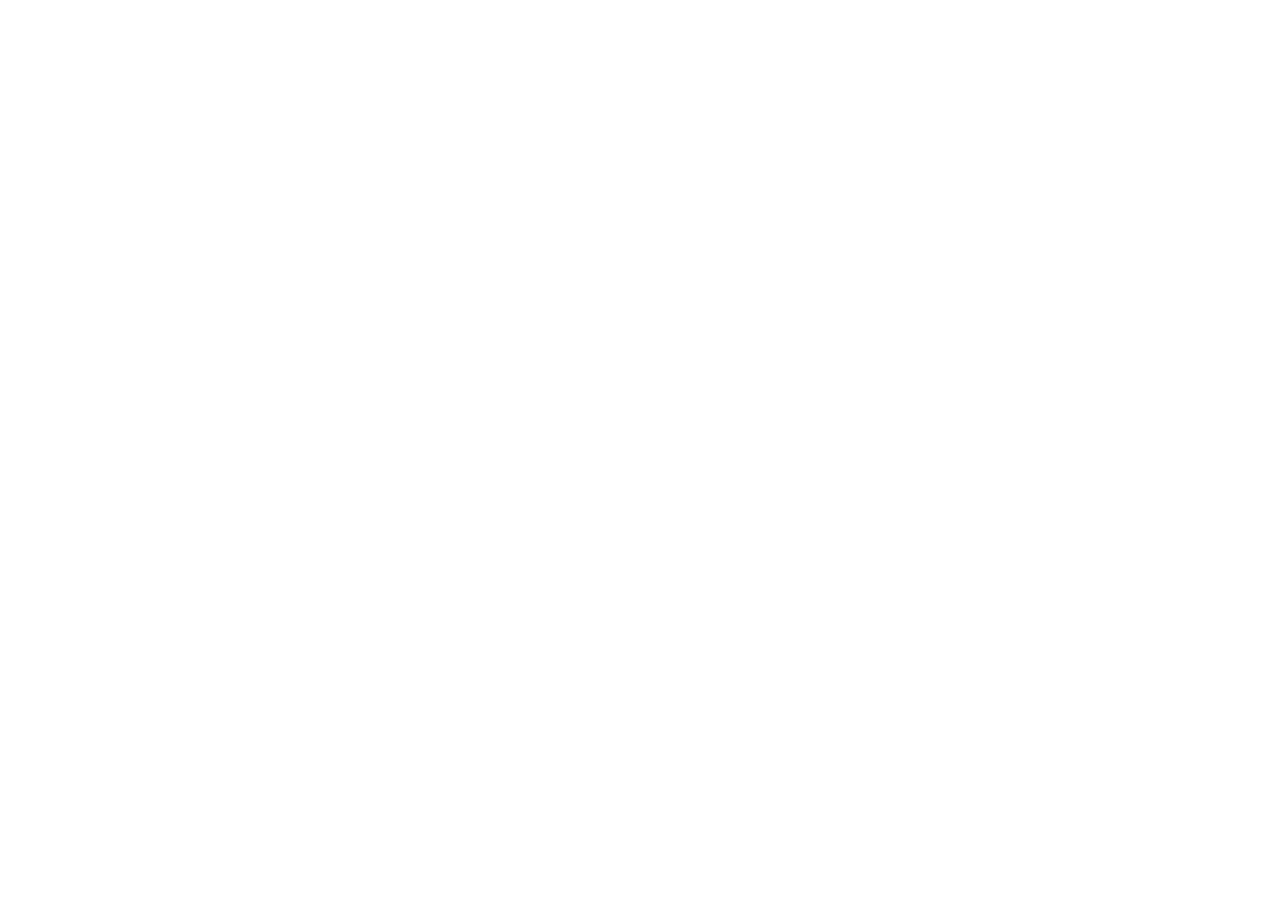
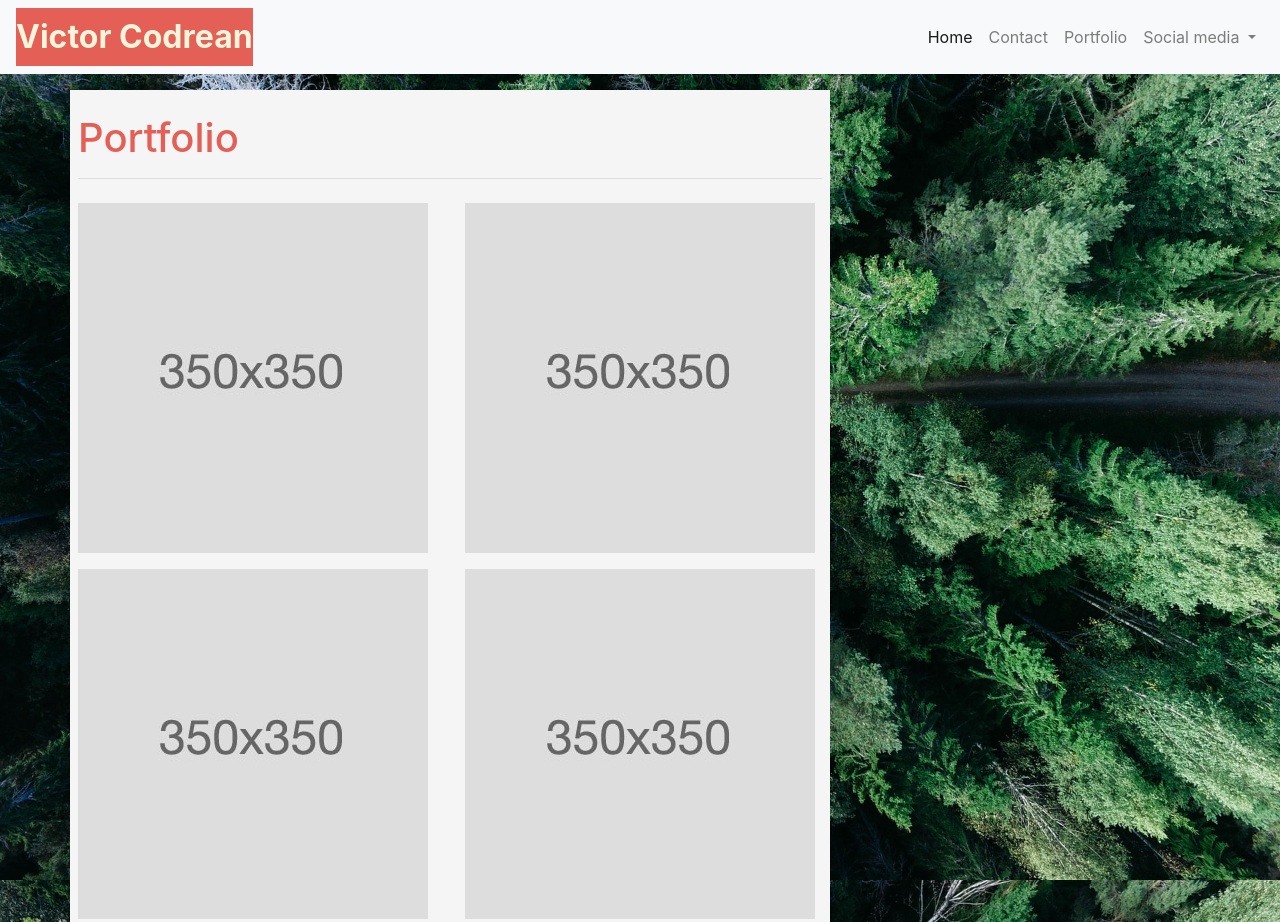
Before and after one commit to VictorCodrean/2_HW_responsive_portfolio, a plain HTML site: page portfolio.html in a window 1280 px wide. Shown: the top 922 px of the page. Before the commit the page ends 800 px from the top, so only its background shows below. Drawn offline with nearby package versions, Linux system fonts and the light colour scheme.

Commit message:
I've made all link pages to work. Added info in Portfolio section with images - made it to be responsive and followed  grid system

```diff
--- a/assets/css/style.css
+++ b/assets/css/style.css
@@ -13,12 +13,21 @@ body {
 
 #about-header {
     font-size: 2rem;
+    font-weight: bold;
+    background-color: #e45f56;
+    color: beige;
 }
-.victor-img {
-    width: 250px;
-    height: auto;
+
+.about-header {
+    color: #e45f56;
 }
 
 .about-background {
     background-color: whitesmoke;
 }
+
+@media screen and (max-width: 375px) {
+    h1.about-header {
+        font-size: 16px;
+    }
+}
--- a/contact.html
+++ b/contact.html
@@ -0,0 +1,48 @@
+<!DOCTYPE html>
+<html lang="en">
+<head>
+    <meta charset="UTF-8">
+    <meta name="viewport" content="width=device-width, initial-scale=1, shrink-to-fit=no">
+    <title>Victor's Portfolio</title>
+    <link rel="stylesheet" href="https://cdn.jsdelivr.net/npm/bootstrap@4.5.3/dist/css/bootstrap.min.css" integrity="sha384-TX8t27EcRE3e/ihU7zmQxVncDAy5uIKz4rEkgIXeMed4M0jlfIDPvg6uqKI2xXr2" crossorigin="anonymous">
+    <link rel="stylesheet" href="assets/css/style.css">
+</head>
+<body>
+    <header>
+        <nav class="navbar navbar-expand-lg navbar-light bg-light">
+            <!-- #about-header to make changes... -->
+            <a class="navbar-brand" id="about-header" href="index.html">Victor Codrean</a>
+            <button class="navbar-toggler" type="button" data-toggle="collapse" data-target="#navbarNavDropdown" aria-controls="navbarNavDropdown" aria-expanded="false" aria-label="Toggle navigation">
+              <span class="navbar-toggler-icon"></span>
+            </button>
+            <div class="collapse navbar-collapse" id="navbarNavDropdown">
+                 <!--  ml-auto: margin left (ul - goes on right side of Nav bar) -->
+               <ul class="navbar-nav ml-auto">
+                <li class="nav-item active">
+                  <a class="nav-link" href="index.html">Home <span class="sr-only">(current)</span></a>
+                </li>
+                <li class="nav-item">
+                  <a class="nav-link" href="contact.html">Contact</a>
+                </li>
+                <li class="nav-item">
+                  <a class="nav-link" href="portfolio.html">Portfolio</a>
+                </li>
+                <li class="nav-item dropdown">
+                  <a class="nav-link dropdown-toggle" href="#" id="navbarDropdownMenuLink" role="button" data-toggle="dropdown" aria-haspopup="true" aria-expanded="false">
+                    Social media
+                  </a>
+                  <div class="dropdown-menu" aria-labelledby="navbarDropdownMenuLink">
+                    <a class="dropdown-item" href="https://linkedin.com/in/victor-codrean" target="_blank">LinkedIn</a>
+                    <a class="dropdown-item" href="https://github.com/VictorCodrean" target="_blank">GitHub</a>
+                    <a class="dropdown-item" href="https://twitter.com/Victor_Codrean" target="_blank">Twitter</a>
+                  </div>
+                </li>
+              </ul>
+            </div>
+        </nav>
+    </header>
+        <!-- script for collapse navbar to work -->
+    <script src="https://code.jquery.com/jquery-3.5.1.slim.min.js" integrity="sha384-DfXdz2htPH0lsSSs5nCTpuj/zy4C+OGpamoFVy38MVBnE+IbbVYUew+OrCXaRkfj" crossorigin="anonymous"></script>
+    <script src="https://cdn.jsdelivr.net/npm/bootstrap@4.5.3/dist/js/bootstrap.bundle.min.js" integrity="sha384-ho+j7jyWK8fNQe+A12Hb8AhRq26LrZ/JpcUGGOn+Y7RsweNrtN/tE3MoK7ZeZDyx" crossorigin="anonymous"></script>
+</body>
+</html>
--- a/portfolio.html
+++ b/portfolio.html
@@ -0,0 +1,79 @@
+<!DOCTYPE html>
+<html lang="en">
+<head>
+    <meta charset="UTF-8">
+    <meta name="viewport" content="width=device-width, initial-scale=1, shrink-to-fit=no">
+    <title>Victor's Portfolio</title>
+    <link rel="stylesheet" href="https://cdn.jsdelivr.net/npm/bootstrap@4.5.3/dist/css/bootstrap.min.css" integrity="sha384-TX8t27EcRE3e/ihU7zmQxVncDAy5uIKz4rEkgIXeMed4M0jlfIDPvg6uqKI2xXr2" crossorigin="anonymous">
+    <link rel="stylesheet" href="assets/css/style.css">
+</head>
+<body>
+    <header>
+        <nav class="navbar navbar-expand-lg navbar-light bg-light">
+            <!-- #about-header to make changes... -->
+            <a class="navbar-brand" id="about-header" href="index.html">Victor Codrean</a>
+            <button class="navbar-toggler" type="button" data-toggle="collapse" data-target="#navbarNavDropdown" aria-controls="navbarNavDropdown" aria-expanded="false" aria-label="Toggle navigation">
+              <span class="navbar-toggler-icon"></span>
+            </button>
+            <div class="collapse navbar-collapse" id="navbarNavDropdown">
+                 <!--  ml-auto: margin left (ul - goes on right side of Nav bar) -->
+               <ul class="navbar-nav ml-auto">
+                <li class="nav-item active">
+                  <a class="nav-link" href="index.html">Home <span class="sr-only">(current)</span></a>
+                </li>
+                <li class="nav-item">
+                  <a class="nav-link" href="contact.html">Contact</a>
+                </li>
+                <li class="nav-item">
+                  <a class="nav-link" href="portfolio.html">Portfolio</a>
+                </li>
+                <li class="nav-item dropdown">
+                  <a class="nav-link dropdown-toggle" href="#" id="navbarDropdownMenuLink" role="button" data-toggle="dropdown" aria-haspopup="true" aria-expanded="false">
+                    Social media
+                  </a>
+                  <div class="dropdown-menu" aria-labelledby="navbarDropdownMenuLink">
+                    <a class="dropdown-item" href="https://linkedin.com/in/victor-codrean" target="_blank">LinkedIn</a>
+                    <a class="dropdown-item" href="https://github.com/VictorCodrean" target="_blank">GitHub</a>
+                    <a class="dropdown-item" href="https://twitter.com/Victor_Codrean" target="_blank">Twitter</a>
+                  </div>
+                </li>
+              </ul>
+            </div>
+        </nav>
+    </header>
+
+    <main class="container">
+        <div class="row my-3">
+            <div class="col-md-8 p-2 about-background">
+                <h1 class="about-header pt-3">Portfolio</h1>
+                <hr>
+                <div class="row">
+                    <div class="col-md-6 my-2">
+                        <img class="img-fluid center" src="assets/pictures/placeholder-350x350.jpg" alt="placeholder">
+                    </div>
+                    <div class="col-md-6 my-2">
+                        <img class="img-fluid center" src="assets/pictures/placeholder-350x350.jpg" alt="placeholder">
+                    </div>
+                </div>
+                <div class="row">
+                    <div class="col-md-6 my-2">
+                        <img class="img-fluid center" src="assets/pictures/placeholder-350x350.jpg" alt="placeholder">
+                    </div>
+                    <div class="col-md-6 my-2">
+                        <img class="img-fluid center" src="assets/pictures/placeholder-350x350.jpg" alt="placeholder">
+                    </div>
+                </div>
+                <div class="row">
+                    <div class="col-md-6 my-2">
+                        <img class="img-fluid center" src="assets/pictures/placeholder-350x350.jpg" alt="placeholder">
+                    </div>
+                </div>
+            </div>
+        </div>
+        </main>
+
+        <!-- script for collapse navbar to work -->
+    <script src="https://code.jquery.com/jquery-3.5.1.slim.min.js" integrity="sha384-DfXdz2htPH0lsSSs5nCTpuj/zy4C+OGpamoFVy38MVBnE+IbbVYUew+OrCXaRkfj" crossorigin="anonymous"></script>
+    <script src="https://cdn.jsdelivr.net/npm/bootstrap@4.5.3/dist/js/bootstrap.bundle.min.js" integrity="sha384-ho+j7jyWK8fNQe+A12Hb8AhRq26LrZ/JpcUGGOn+Y7RsweNrtN/tE3MoK7ZeZDyx" crossorigin="anonymous"></script>
+</body>
+</html>
```
Also changed, not shown: index.html (+12 -11 lines), assets/pictures/placeholder-350x350.jpg (added).
